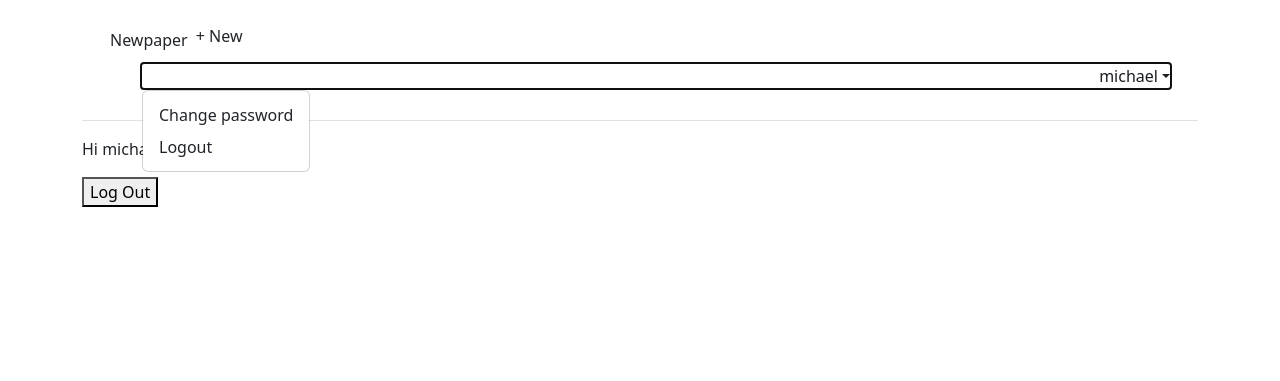
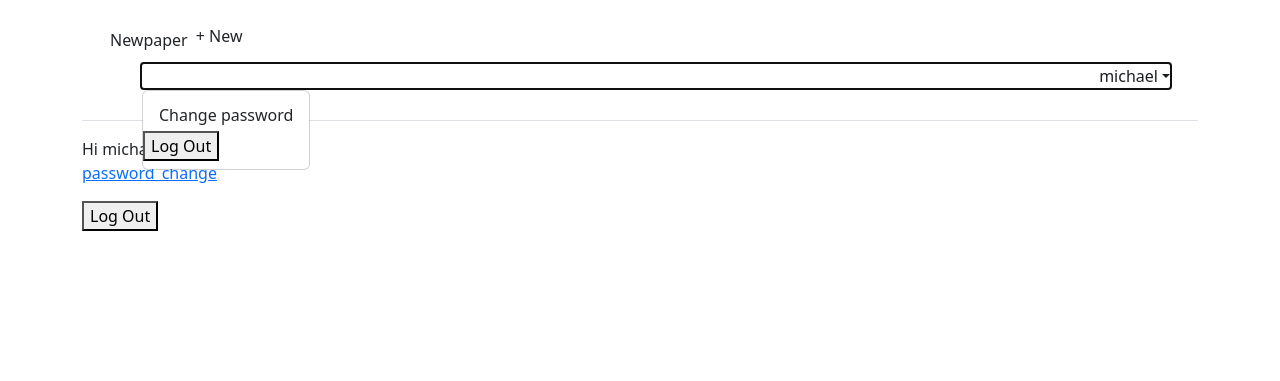
Before and after one commit to Mykel8888/Django, a Django app: page / in a window 1280 px wide, after a click on "michael". Shown: the top 381 px of the page. Run offline with Django 5.2, Linux system fonts and the light colour scheme; a user stored in the database is signed in; some libraries are stand-ins or nearby versions.

Commit message:
django_project

```diff
--- a/news_blog/accounts/templates/base.html
+++ b/news_blog/accounts/templates/base.html
@@ -30,10 +30,13 @@
                             <a href="#"  class="d-block link-dark text-decoration-none dropdown-toggle" id="dropdownUser1" data-bs-toggle="dropdown" aria-expanded="false"> {{ user.username }}</a>
                             <ul class="dropdown-menu text-small" aria-labelledby="dropdownUser1">
                                 <li>
-                                    <a href="{% url 'password_change'%}" class="dropdown-item"> Change password</a> <!--django has a aothomatic for password_change-->
+                                    <a href="{% url 'password_changes'%}" class="dropdown-item"> Change password</a> <!--django has a aothomatic for password_change-->
                                 </li>
                                 <li>
-                                    <a  class="dropdown-item" href="{% url 'logout' %}"> Logout </a>
+                                    <form action="{% url 'logout' %}" method="post">
+                                        {% csrf_token %}
+                                     <button>Log Out</button>
+                                    </form>
                                 </li>
                             </ul>
                         </div>
--- a/news_blog/accounts/templates/home.html
+++ b/news_blog/accounts/templates/home.html
@@ -8,8 +8,9 @@
     {% block content %}
       {% if user.is_authenticated %}
             Hi {{ user.username }}
+            <p><a href="{% url 'password_changes'%}">password_change</a></p>
             <p>
-                <form action="{% url 'logout'%}" method="post">
+                <form action="{% url 'logout' %}" method="post">
                     {% csrf_token %}
                  <button>Log Out</button>
                 </form>
--- a/news_blog/accounts/urls.py
+++ b/news_blog/accounts/urls.py
@@ -1,10 +1,14 @@
 from django.urls import path
 
-from .views import SignUpView
+from .views import SignUpView,PasswordChange
+from django.views.generic.base import TemplateView
 
 urlpatterns = [
     path(
         'signup/', SignUpView.as_view(),
         name = 'signup'
-    )
+    ),
+    path("password_change/", PasswordChange.as_view(), name= "password_changes"),
+    path('password_change/done', TemplateView.as_view(template_name='registration/password_change_dones.html'), name='my_password_change_done')
+
 ]
--- a/news_blog/accounts/views.py
+++ b/news_blog/accounts/views.py
@@ -4,6 +4,7 @@ from django.shortcuts import render
 
 from django.urls import reverse_lazy
 from django.views.generic import CreateView
+from django.contrib.auth.views import PasswordChangeView
 
 from .form import CustomUserCreationForm
 
@@ -11,3 +12,7 @@ class SignUpView(CreateView):
     form_class = CustomUserCreationForm
     success_url = reverse_lazy('login')
     template_name = 'registration/signup.html'
+
+class PasswordChange(PasswordChangeView):
+    success_url = reverse_lazy('my_password_change_done')
+    template_name = 'registration/password_change_forms.html'
--- a/news_blog/news_blog/urls.py
+++ b/news_blog/news_blog/urls.py
@@ -14,13 +14,22 @@ Including another URLconf
     1. Import the include() function: from django.urls import include, path
     2. Add a URL to urlpatterns:  path('blog/', include('blog.urls'))
 """
+
 from django.contrib import admin
 from django.urls import path, include
 from django.views.generic.base import TemplateView
+from django.contrib.auth.views import PasswordChangeView
+from django.contrib.auth import views as auth_views
+
+#app_name = 'myapp'
+
 urlpatterns = [
     path('admin/', admin.site.urls),
-    path('accounts/', include('accounts.urls')), #app url()
-    path('accounts/', include('django.contrib.auth.urls')),#url inbuit login,logout,passwordreset
-    path('', TemplateView.as_view(template_name='home.html'), #landing page
-         name='home'),
-]
+   path('accounts/', include('accounts.urls')),  # app url()
+
+    # Override PasswordChangeView with custom template
+    # Include other authentication URLs with custom templates
+    path('accounts/', include('django.contrib.auth.urls')),
+
+    path('', TemplateView.as_view(template_name='home.html'),  # landing page
+         name='home'),]
```
Also changed, not shown: news_blog/accounts/templates/registration/password_change.html (deleted, +0 -21 lines), news_blog/accounts/templates/registration/password_change_dones.html (renamed from news_blog/accounts/templates/registration/password_change_done.html, +3 -4 lines), news_blog/accounts/templates/registration/password_change_forms.html (added, +30 -0 lines), news_blog/db.sqlite3.
